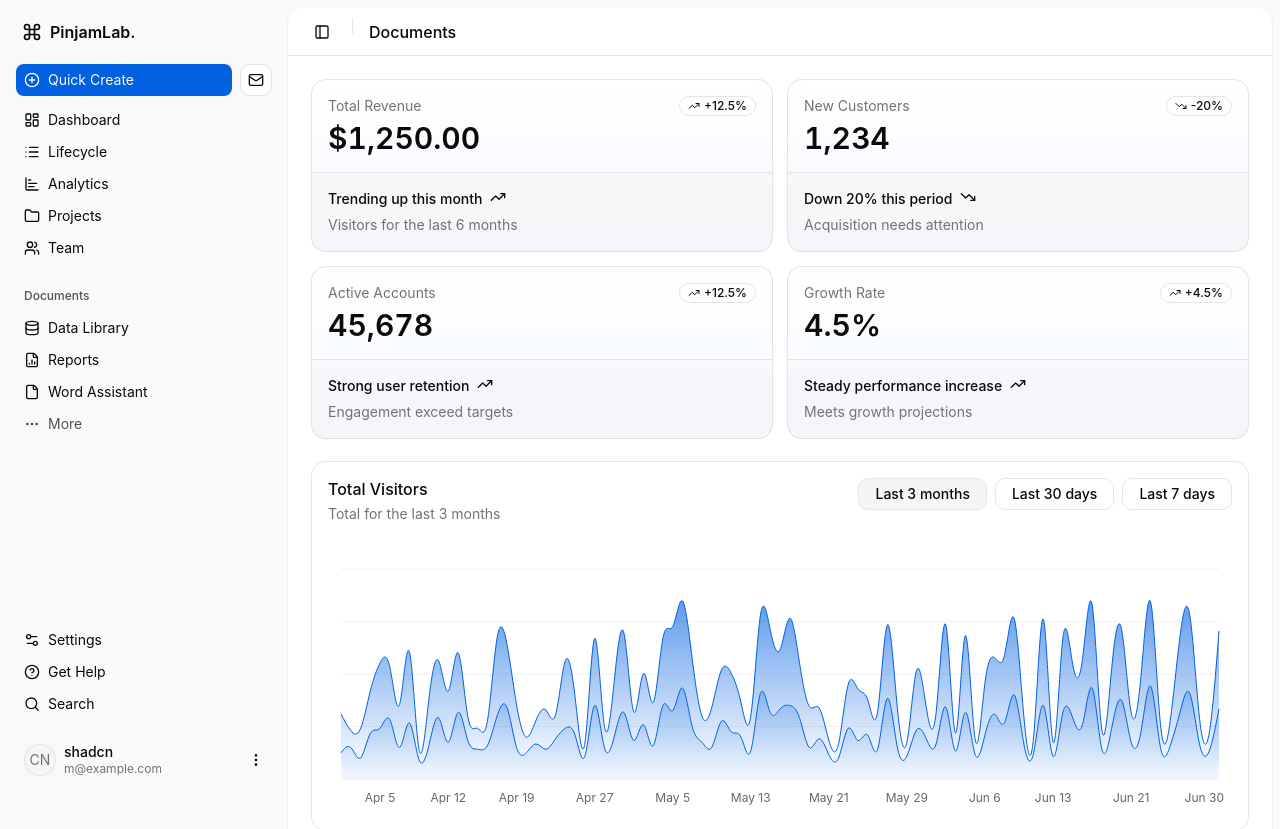
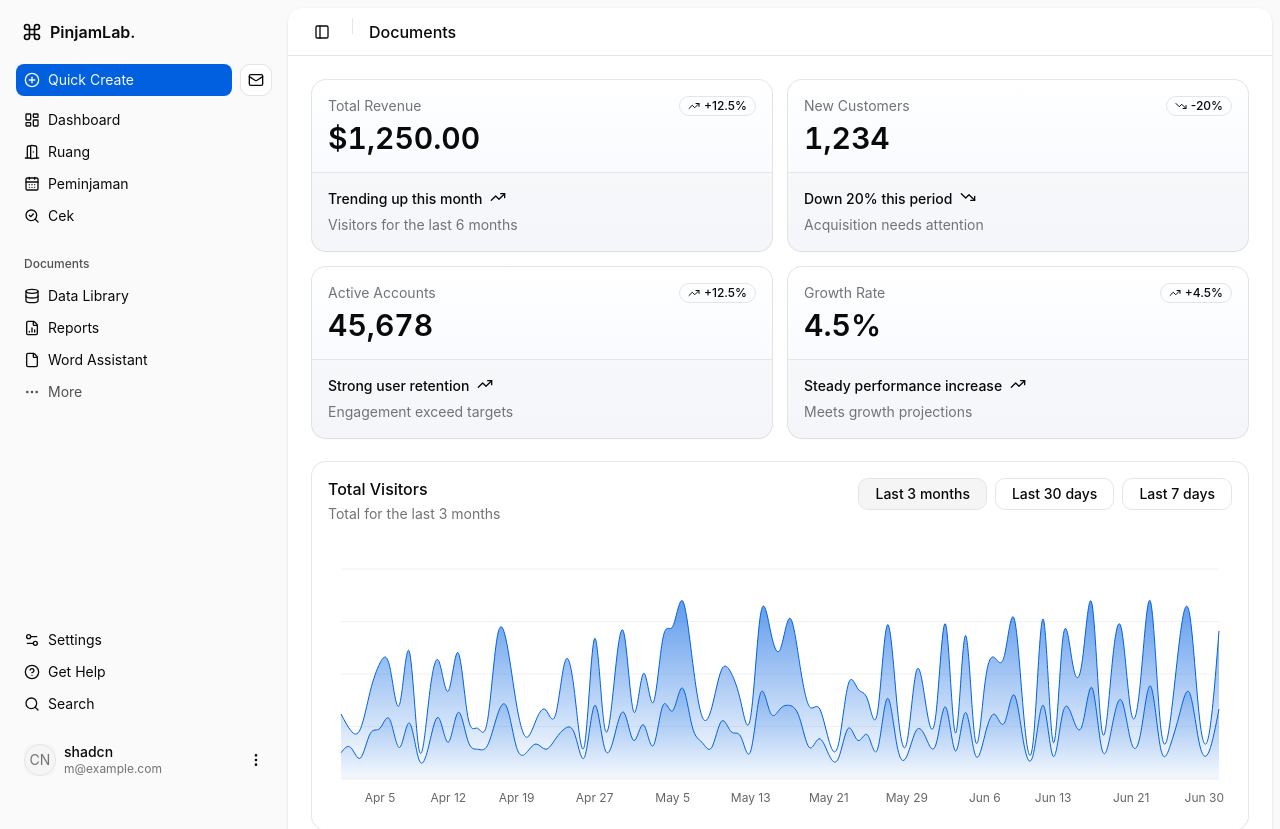
Before and after one commit to fachturrpl1/pinjamlab, a Next.js app: page / in a window 1280 px wide. Shown: the top 829 px of the page. Built offline with nearby package versions, Linux system fonts and the light colour scheme.

Commit message:
feat:update gitignore, edit komponen sidebar, fix typo pada data/types

```diff
--- a/components/app-sidebar.tsx
+++ b/components/app-sidebar.tsx
@@ -17,10 +17,6 @@ import {
 } from "@/components/ui/sidebar";
 import {
   LayoutDashboardIcon,
-  ListIcon,
-  ChartBarIcon,
-  FolderIcon,
-  UsersIcon,
   CameraIcon,
   FileTextIcon,
   Settings2Icon,
@@ -30,6 +26,9 @@ import {
   FileChartColumnIcon,
   FileIcon,
   CommandIcon,
+  DoorOpen,
+  CalendarDays,
+  SearchCheck,
 } from "lucide-react";
 import { TooltipProvider } from "./ui/tooltip";
 
@@ -42,28 +41,23 @@ const data = {
   navMain: [
     {
       title: "Dashboard",
-      url: "#",
+      url: "/",
       icon: <LayoutDashboardIcon />,
     },
     {
-      title: "Lifecycle",
-      url: "#",
-      icon: <ListIcon />,
+      title: "Ruang",
+      url: "/ruang",
+      icon: <DoorOpen />,
     },
     {
-      title: "Analytics",
-      url: "#",
-      icon: <ChartBarIcon />,
+      title: "Peminjaman",
+      url: "/peminjaman",
+      icon: <CalendarDays />,
     },
     {
-      title: "Projects",
-      url: "#",
-      icon: <FolderIcon />,
-    },
-    {
-      title: "Team",
-      url: "#",
-      icon: <UsersIcon />,
+      title: "Cek",
+      url: "/cek",
+      icon: <SearchCheck />,
     },
   ],
   navClouds: [
--- a/data/types.ts
+++ b/data/types.ts
@@ -7,7 +7,7 @@ export type Ruang = {
     aktif: boolean;
 }
 
-export type Peminjam = {
+export type Peminjaman = {
     id: number;
     ruang_id: number;
     peminjam: string;
```
Also changed, not shown: 2 other files (tests, documents, lock files or other folders).
